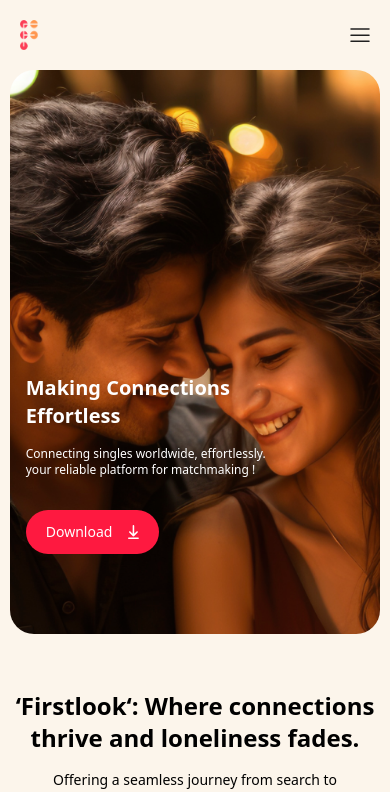
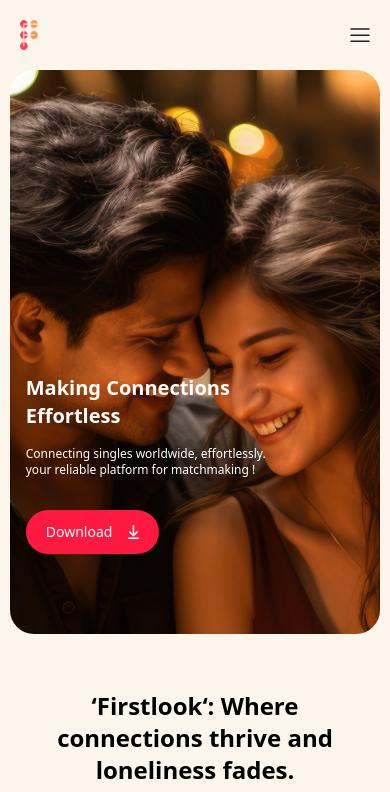
Before and after one commit to MCABEE/firstlook_website_new, a Next.js app: page / in a window 390 px wide. Shown: the top 792 px of the page. Built offline with nearby package versions, Linux system fonts and the light colour scheme.

Commit message:
bug fixed

```diff
--- a/src/app/page.jsx
+++ b/src/app/page.jsx
@@ -47,7 +47,7 @@ export default function Home() {
         </section>
       </div>
       <div className="flex justify-center flex-col items-center mt-14 mb-14">
-        <p className="text-2xl md:text-3xl lg:text-6xl font-semibold max-w-lg md:max-w-xl lg:max-w-4xl text-center">
+        <p className="text-2xl px-4 sm:px-0 md:text-3xl lg:text-6xl font-semibold max-w-lg md:max-w-xl lg:max-w-4xl text-center">
           ‘Firstlook‘: Where connections thrive and loneliness fades.
         </p>
         <p className="max-w-lg font-light text-sm md:text-base lg:text-lg px-5 sm:px-0 md:max-w-2xl lg:max-w-4xl text-center mt-4 lg:mt-8">
```
